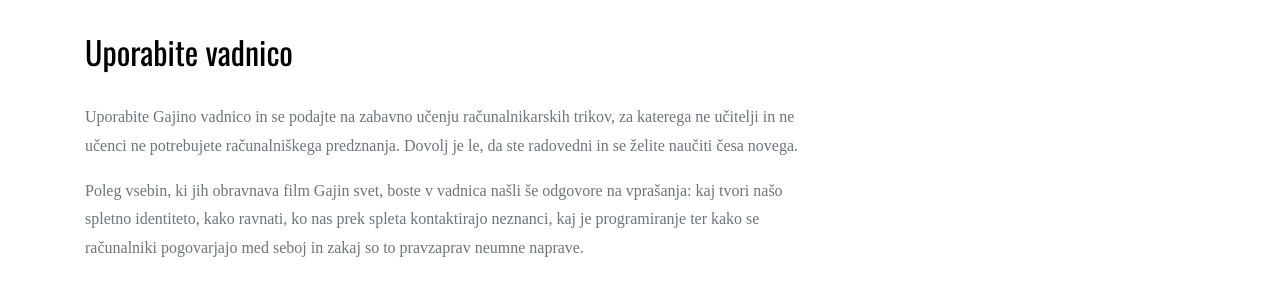
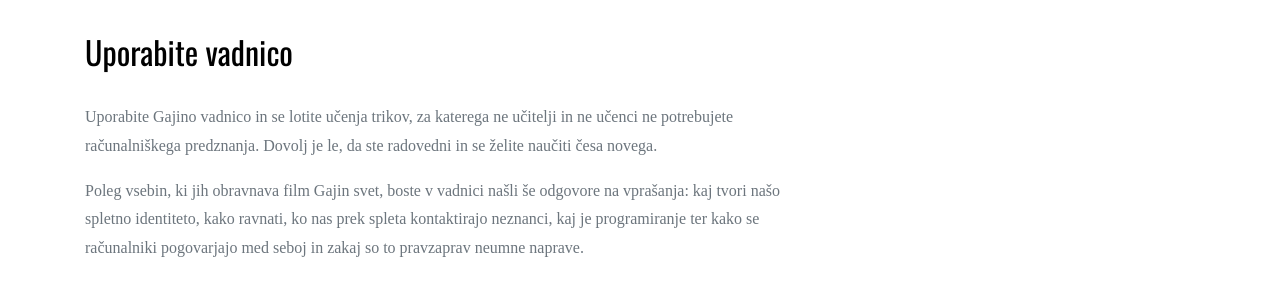
Before and after one commit to codeweeksi/gajin-svet, a Jekyll site: the page built from _featured/sole.md, in a window 1280 px wide. Shown: the part 983-1283 px from the top of the page. Built offline with Jekyll 4.4.1, drawn with Linux system fonts in a browser that asks for light colours; some web fonts are replaced; comment, search, counter and statistics services are not loaded.

Commit message:
edited txt typos

```diff
--- a/_featured/sole.md
+++ b/_featured/sole.md
@@ -14,9 +14,9 @@ redirect_from:
 Code Week, poznan tudi kot Evropski teden programiranja, je pobuda, s katero želimo mladim približati veščine, ki so potrebne za odgovorno in ustvarjalno rabo tehnologije. K sodelovanju vabimo učitelje z vseh šol, da organizirate kratke delavnice s pomočjo osmih lekcij, ki smo jih pripravili v ta namen. <a href="http://codeweek.si/" target="blank">Preberite več o Code Weeku.</a>
 
 ## Uporabite vadnico
-Uporabite Gajino vadnico in se podajte na zabavno učenju računalnikarskih trikov, za katerega ne učitelji in ne učenci ne potrebujete računalniškega predznanja. Dovolj je le, da ste radovedni in se želite naučiti česa novega.
+Uporabite Gajino vadnico in se lotite učenja trikov, za katerega ne učitelji in ne učenci ne potrebujete računalniškega predznanja. Dovolj je le, da ste radovedni in se želite naučiti česa novega.
 
-Poleg vsebin, ki jih obravnava film Gajin svet, boste v vadnica našli še odgovore na vprašanja: kaj tvori našo spletno identiteto, kako ravnati, ko nas prek spleta kontaktirajo neznanci, kaj je programiranje ter kako se računalniki pogovarjajo med seboj in zakaj so to pravzaprav neumne naprave.
+Poleg vsebin, ki jih obravnava film Gajin svet, boste v vadnici našli še odgovore na vprašanja: kaj tvori našo spletno identiteto, kako ravnati, ko nas prek spleta kontaktirajo neznanci, kaj je programiranje ter kako se računalniki pogovarjajo med seboj in zakaj so to pravzaprav neumne naprave.
 
 ## Premagajte negotovost
 Negotovost učiteljev glede lastne računalniške pismenosti je pogosto razlog, da z učenci, ki so redni uporabniki digitalne tehnologije, o tem raje ne govorijo. Da bi prekinili tradicijo odvečnih skrbi učiteljev, smo izdelali vadnico z odlomki iz filma in preprostimi lekcijami za boljše razumevanje ter varno rabo digitalne tehnologije.
```
